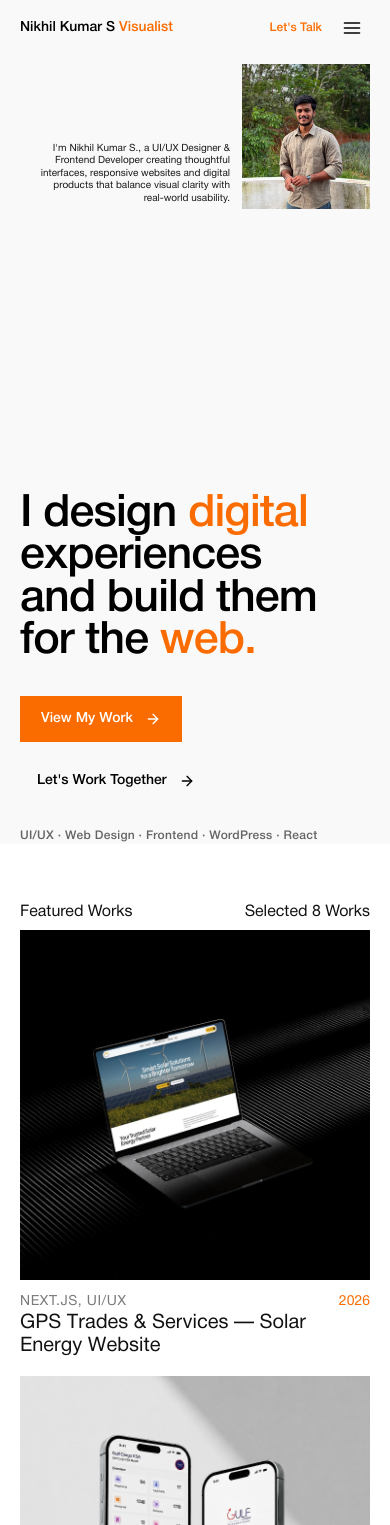
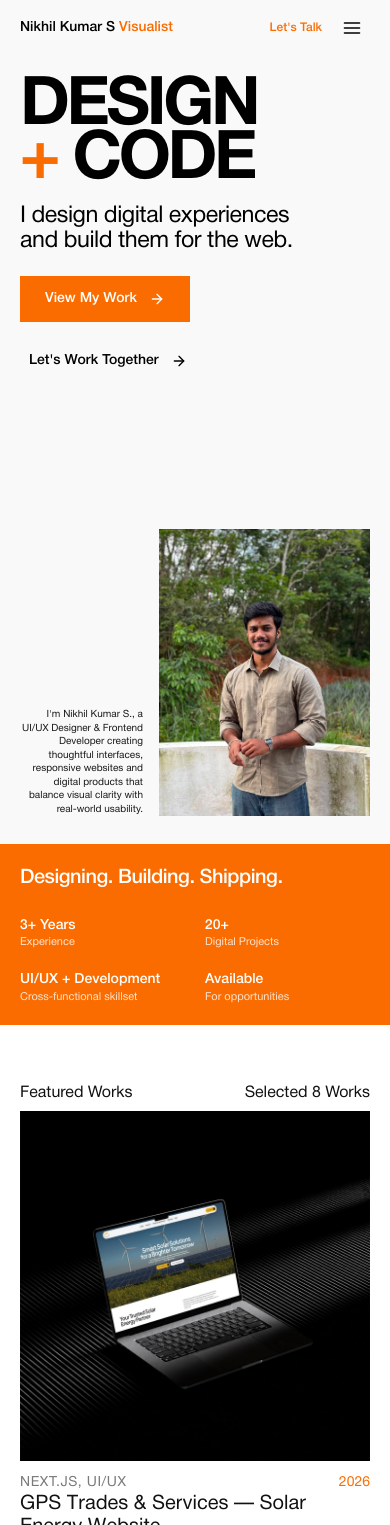
Before and after one commit to nikhilkumar202002/nikhil-my-portfolio, a Next.js app: page / in a window 390 px wide. Shown: the top 1525 px of the page. Built offline with nearby package versions, Linux system fonts and the light colour scheme.

Commit message:
feat: add landing page layout with Hero and HeroStrip sections

```diff
--- a/app/component/sections/Hero.tsx
+++ b/app/component/sections/Hero.tsx
@@ -1,16 +1,47 @@
 import Image from "next/image";
-import Link from "next/link";
 import PrimaryBtn from "../ui/PrimaryBtn";
 
 const Hero = () => {
   return (
-    <section className="relative flex min-h-[100dvh] w-full flex-col justify-between bg-[#F9F9F9] pt-16 pb-0 sm:pt-20 lg:pt-20">
-      <div className="site-container flex flex-1 flex-col justify-between gap-8 pb-0 lg:grid lg:grid-cols-[7fr_3fr] lg:gap-10">
-        <div className="hidden lg:block" />
+    <section className="relative flex h-[100dvh] min-h-[580px] w-full flex-col justify-between overflow-hidden bg-[#F9F9F9] pt-16 pb-4 sm:pt-20 sm:pb-6 lg:pt-20 lg:pb-6">
+      <div className="site-container flex flex-1 flex-col justify-between gap-4 py-2 sm:py-4">
+        {/* Top Content: Main Heading, Subtitle & CTAs */}
+        <div className="flex flex-col items-start pt-2 sm:pt-4">
+          {/* Giant Display Title */}
+          <h1 className="font-bold uppercase tracking-tighter text-black leading-[0.80] text-[clamp(4.2rem,min(14.5vw,15.5vh),13.5rem)]">
+            DESIGN
+            <br />
+            <span className="text-primary">+</span> CODE
+          </h1>
 
-        <div className="flex items-end justify-end pb-0 sm:pb-6 lg:pb-10">
-          <div className="flex w-full items-end justify-end gap-3 sm:gap-6">
-            <p className="w-full max-w-[12rem] self-end pb-1 text-right text-[10px] leading-[1.25] text-black/90 sm:max-w-[22rem] sm:text-[13px] lg:max-w-[22rem] lg:text-[14px]">
+          {/* Subtitle */}
+          <p className="mt-[2vh] text-[clamp(1.45rem,min(3.6vw,3.8vh),3rem)] font-normal leading-[1.08] tracking-[-0.02em] text-black sm:mt-[2.5vh]">
+            I design digital experiences
+            <br />
+            and build them for the web.
+          </p>
+
+          {/* CTAs */}
+          <div className="mt-[2.5vh] flex flex-wrap items-center gap-4 sm:mt-[3vh] sm:gap-6">
+            <PrimaryBtn
+              href="#work"
+              className="!bg-primary !text-white px-6 py-3 sm:px-7 sm:py-3.5 hover:!bg-black transition-colors"
+            >
+              View My Work
+            </PrimaryBtn>
+            <PrimaryBtn
+              href="#contact"
+              className="px-2 py-3 sm:py-3.5 hover:text-primary transition-colors"
+            >
+              Let&apos;s Work Together
+            </PrimaryBtn>
+          </div>
+        </div>
+
+        {/* Bottom Right: Bio Text & Portrait Image */}
+        <div className="flex items-end justify-end pb-1 sm:pb-2">
+          <div className="flex items-end justify-end gap-4 sm:gap-6">
+            <p className="max-w-[13rem] text-right text-[clamp(10px,min(1.4vw,1.5vh),13.5px)] leading-[1.35] text-black/90 sm:max-w-[18rem] lg:max-w-[21rem]">
               I&apos;m Nikhil Kumar S., a UI/UX Designer &amp; Frontend
               Developer creating thoughtful interfaces, responsive websites and
               digital products that balance visual clarity with real-world
@@ -18,7 +49,7 @@ const Hero = () => {
             </p>
 
             <div
-              className="relative h-[145px] w-[128px] shrink-0 overflow-hidden sm:h-[190px] sm:w-[180px] lg:h-[210px] lg:w-[190px]"
+              className="relative h-[clamp(210px,34vh,360px)] w-[clamp(155px,25vh,270px)] shrink-0 overflow-hidden"
               data-preloader-hero-image
             >
               <Image
@@ -27,37 +58,10 @@ const Hero = () => {
                 fill
                 priority
                 className="object-cover"
-                sizes="(min-width: 1024px) 190px, (min-width: 640px) 180px, 128px"
+                sizes="(min-width: 1024px) 270px, (min-width: 640px) 220px, 155px"
               />
             </div>
           </div>
-        </div>
-
-        <div className="flex flex-col items-start gap-6 lg:col-span-2">
-          <h1 className="w-full text-[clamp(2.8rem,6.2vw,4.5rem)] font-medium leading-[0.95] tracking-[-0.02em] text-black">
-            I design <span className="text-primary">digital </span>experiences
-            <br />
-            and build them for the <span className="text-primary">web.</span>
-          </h1>
-
-          <div className="flex flex-wrap items-center gap-4 sm:gap-6 pt-2">
-            <PrimaryBtn
-              href="#work"
-              className="!bg-primary !text-white px-5 py-3 hover:!bg-black transition-colors"
-            >
-              View My Work
-            </PrimaryBtn>
-            <PrimaryBtn
-              href="#contact"
-              className="px-4 py-3 hover:text-primary transition-colors"
-            >
-              Let&apos;s Work Together
-            </PrimaryBtn>
-          </div>
-
-          <p className="text-xs sm:text-sm font-medium tracking-wide text-black/60">
-            UI/UX &middot; Web Design &middot; Frontend &middot; WordPress &middot; React
-          </p>
         </div>
       </div>
     </section>
--- /dev/null
+++ b/app/component/sections/HeroStrip.tsx
@@ -0,0 +1,47 @@
+const stats = [
+  {
+    value: "3+ Years",
+    label: "Experience",
+  },
+  {
+    value: "20+",
+    label: "Digital Projects",
+  },
+  {
+    value: "UI/UX + Development",
+    label: "Cross-functional skillset",
+  },
+  {
+    value: "Available",
+    label: "For opportunities",
+  },
+] as const;
+
+const HeroStrip = () => {
+  return (
+    <section className="w-full bg-primary text-white py-5 sm:py-6">
+      <div className="site-container flex flex-col justify-between gap-6 lg:flex-row lg:items-center">
+        {/* Left Statement */}
+        <h2 className="text-xl font-medium tracking-tight text-white sm:text-2xl lg:text-3xl whitespace-nowrap">
+          Designing. Building. Shipping.
+        </h2>
+
+        {/* Right Stats Items */}
+        <div className="grid grid-cols-2 items-start gap-5 sm:grid-cols-4 lg:gap-10">
+          {stats.map((stat, i) => (
+            <div key={i} className="flex flex-col">
+              <span className="text-sm font-medium leading-snug text-white sm:text-base lg:text-[17px] whitespace-nowrap">
+                {stat.value}
+              </span>
+              <span className="text-[11px] font-normal leading-snug text-white/80 sm:text-xs whitespace-nowrap">
+                {stat.label}
+              </span>
+            </div>
+          ))}
+        </div>
+      </div>
+    </section>
+  );
+};
+
+export default HeroStrip;
--- a/app/page.tsx
+++ b/app/page.tsx
@@ -1,4 +1,5 @@
 import Hero from "./component/sections/Hero";
+import HeroStrip from "./component/sections/HeroStrip";
 import FeaturedPortfolio from "./component/sections/FeaturedPortfolio";
 import AboutMe from "./component/sections/HomeAboutme";
 import HomeServiceSection from "./component/sections/HomeServiceSection";
@@ -8,6 +9,7 @@ const page = () => {
   return (
     <>
       <Hero />
+      <HeroStrip />
       <FeaturedPortfolio />
       <AboutMe />
       <HomeServiceSection />
```
